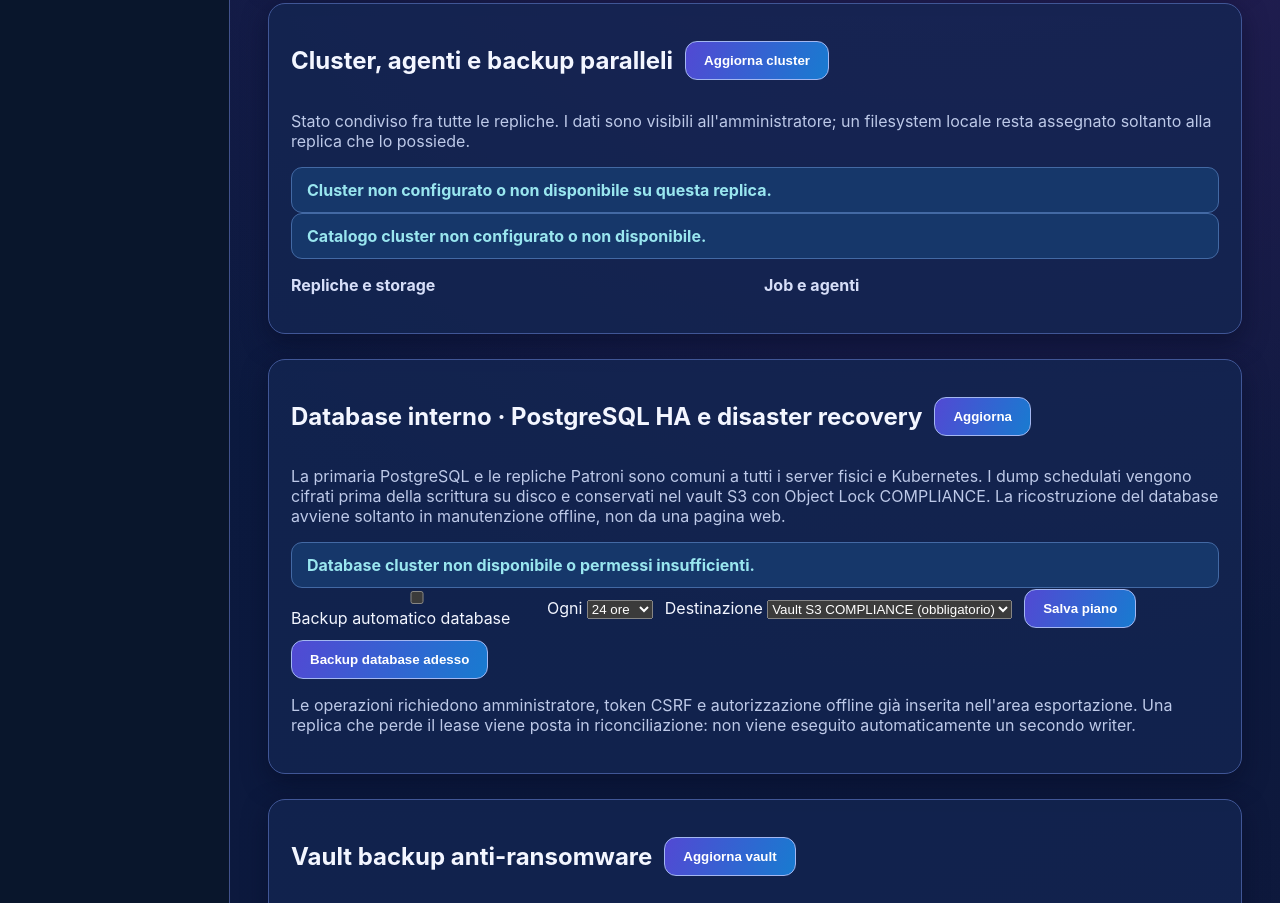
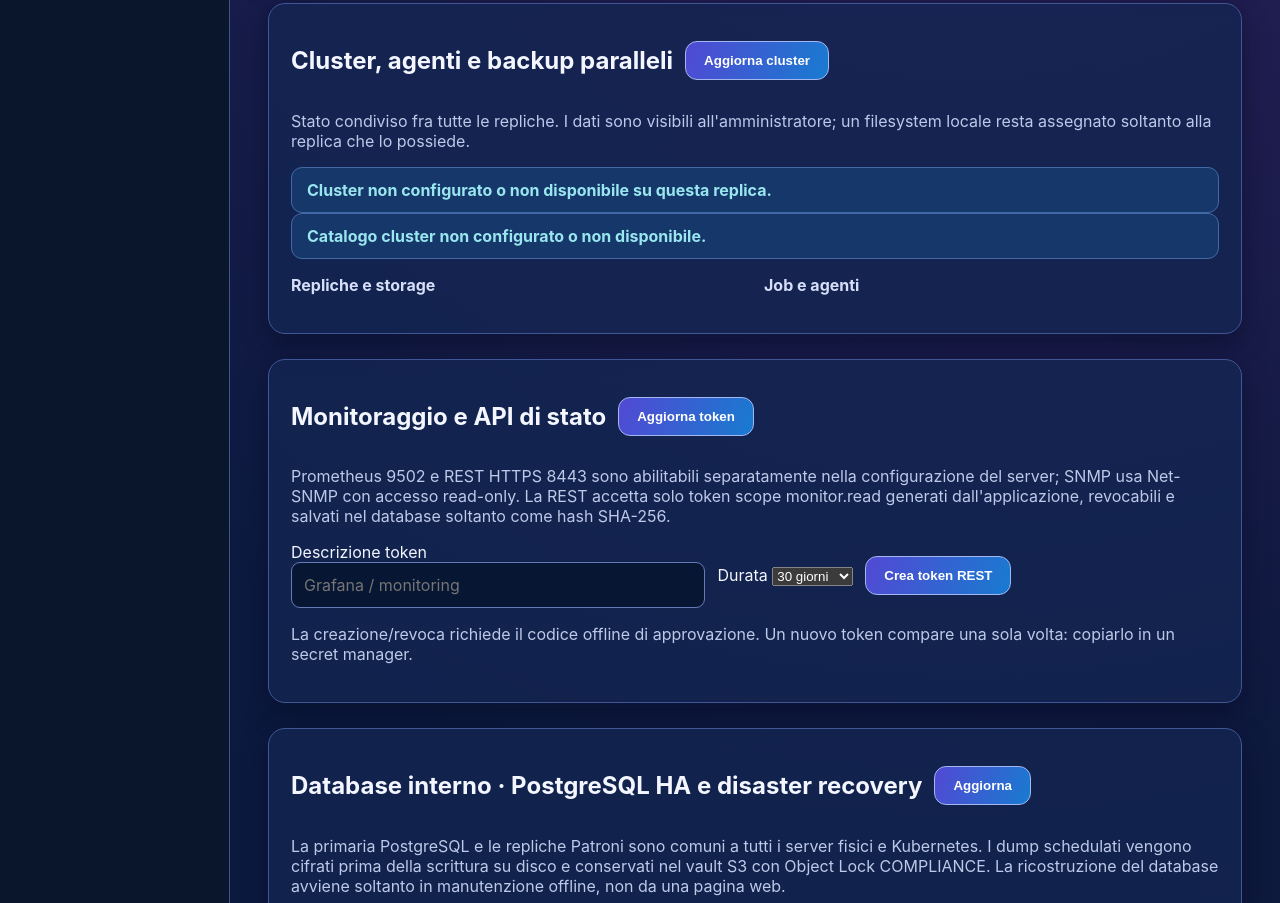
Before and after one commit to desalvo/multi-backup, a plain HTML site: page rust-server/public/index.html in a window 1280 px wide. Shown: the part 455-1358 px from the top of the page. Drawn offline with Linux system fonts and the light colour scheme; no server answers.

Commit message:
r063: wire optional metrics/TLS REST listeners and browser-issued scoped monitoring token management

```diff
--- a/rust-server/public/index.html
+++ b/rust-server/public/index.html
@@ -18,6 +18,26 @@ un filesystem locale resta assegnato soltanto alla replica che lo possiede.</p>
 <div><h3>Repliche e storage</h3><div id="cluster-replicas"></div><div id="cluster-storage"></div></div>
 <div><h3>Job e agenti</h3><div id="cluster-jobs"></div><div id="cluster-agents"></div></div>
 </div>
+</section>
+<section id="monitoring">
+<div class="controls"><h2>Monitoraggio e API di stato</h2>
+<button id="monitoring-tokens-refresh" type="button">Aggiorna token</button></div>
+<p class="muted">Prometheus 9502 e REST HTTPS 8443 sono abilitabili separatamente
+nella configurazione del server; SNMP usa Net-SNMP con accesso read-only.
+La REST accetta solo token scope monitor.read generati dall'applicazione,
+revocabili e salvati nel database soltanto come hash SHA-256.</p>
+<div class="controls">
+<label>Descrizione token <input id="monitor-token-name" maxlength="128" type="text" placeholder="Grafana / monitoring"></label>
+<label>Durata
+<select id="monitor-token-days"><option value="1">1 giorno</option>
+<option value="7">7 giorni</option><option value="30" selected>30 giorni</option>
+<option value="90">90 giorni</option><option value="365">365 giorni</option></select></label>
+<button type="button" id="monitor-token-create">Crea token REST</button>
+</div>
+<p class="muted">La creazione/revoca richiede il codice offline di approvazione.
+Un nuovo token compare una sola volta: copiarlo in un secret manager.</p>
+<div id="monitor-token-result" role="status"></div>
+<div id="monitor-token-list"></div>
 </section>
 <section id="internal-db">
 <div class="controls"><h2>Database interno · PostgreSQL HA e disaster recovery</h2>
```
